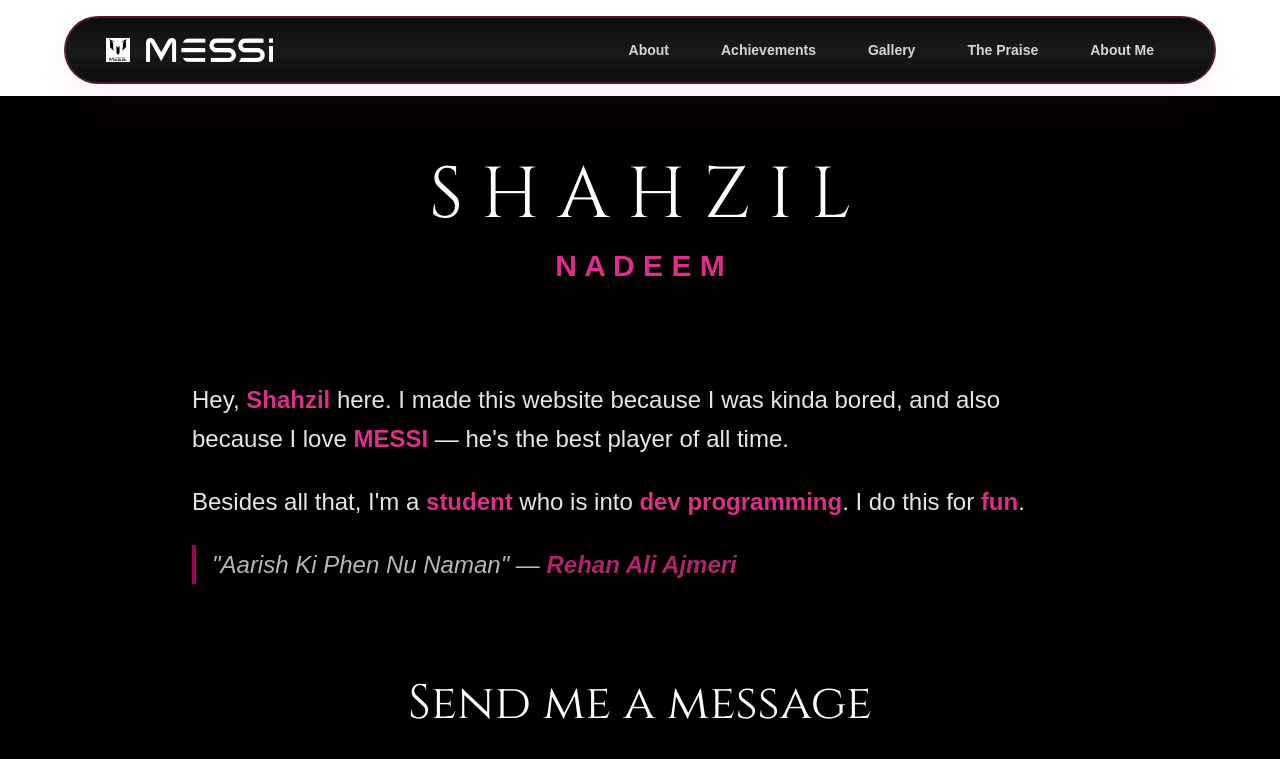
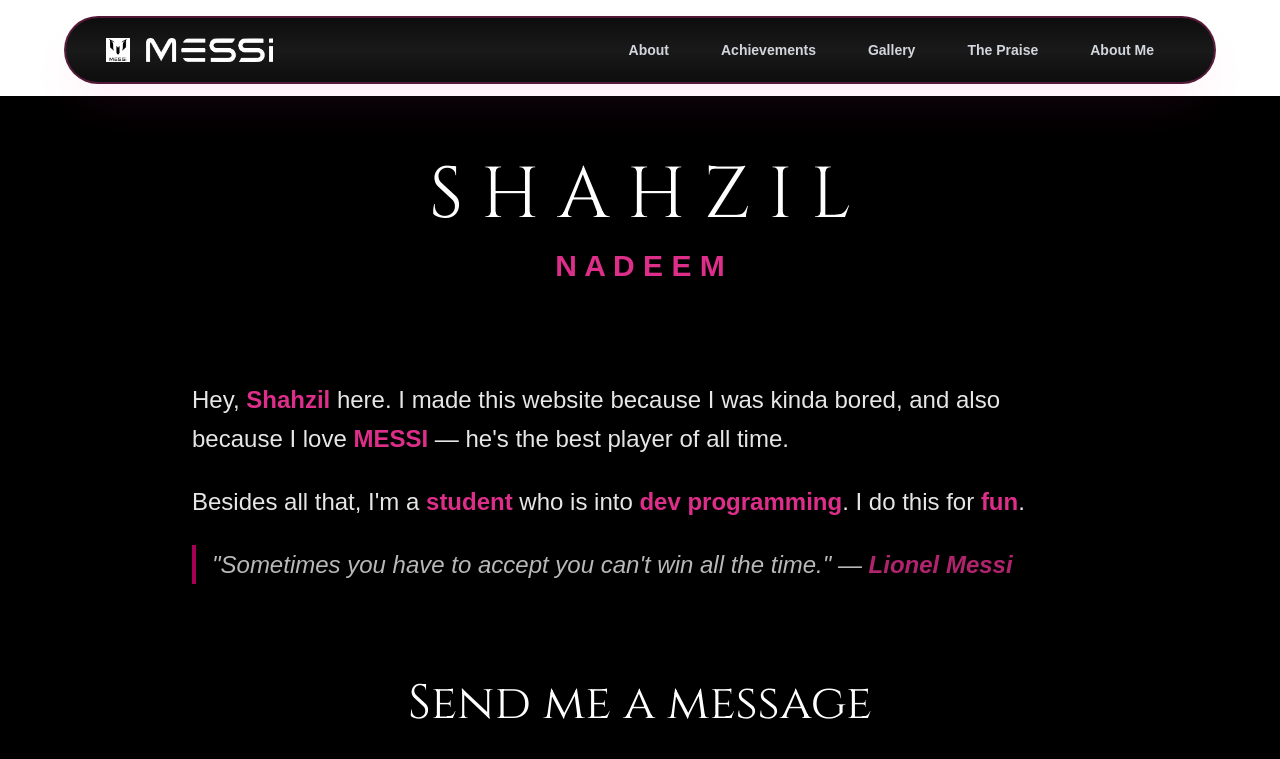
Before and after one commit to Shahzilllll/messi, a Next.js app: page /about-me in a window 1280 px wide. Shown: the top 759 px of the page. Built offline with nearby package versions, Linux system fonts and the light colour scheme.

Commit message:
Update quote in about-me page

```diff
--- a/app/about-me/page.tsx
+++ b/app/about-me/page.tsx
@@ -32,8 +32,8 @@
         </p>
 
         <blockquote className="italic opacity-80 border-l-4 border-pink-600 pl-4">
-          "Aarish Ki Phen Nu Naman" —{" "}
-          <span className="text-pink-500 font-semibold">Rehan Ali Ajmeri</span>
+          "Sometimes you have to accept you can't win all the time." —{" "}
+          <span className="text-pink-500 font-semibold">Lionel Messi</span>
         </blockquote>
       </section>
 
```
